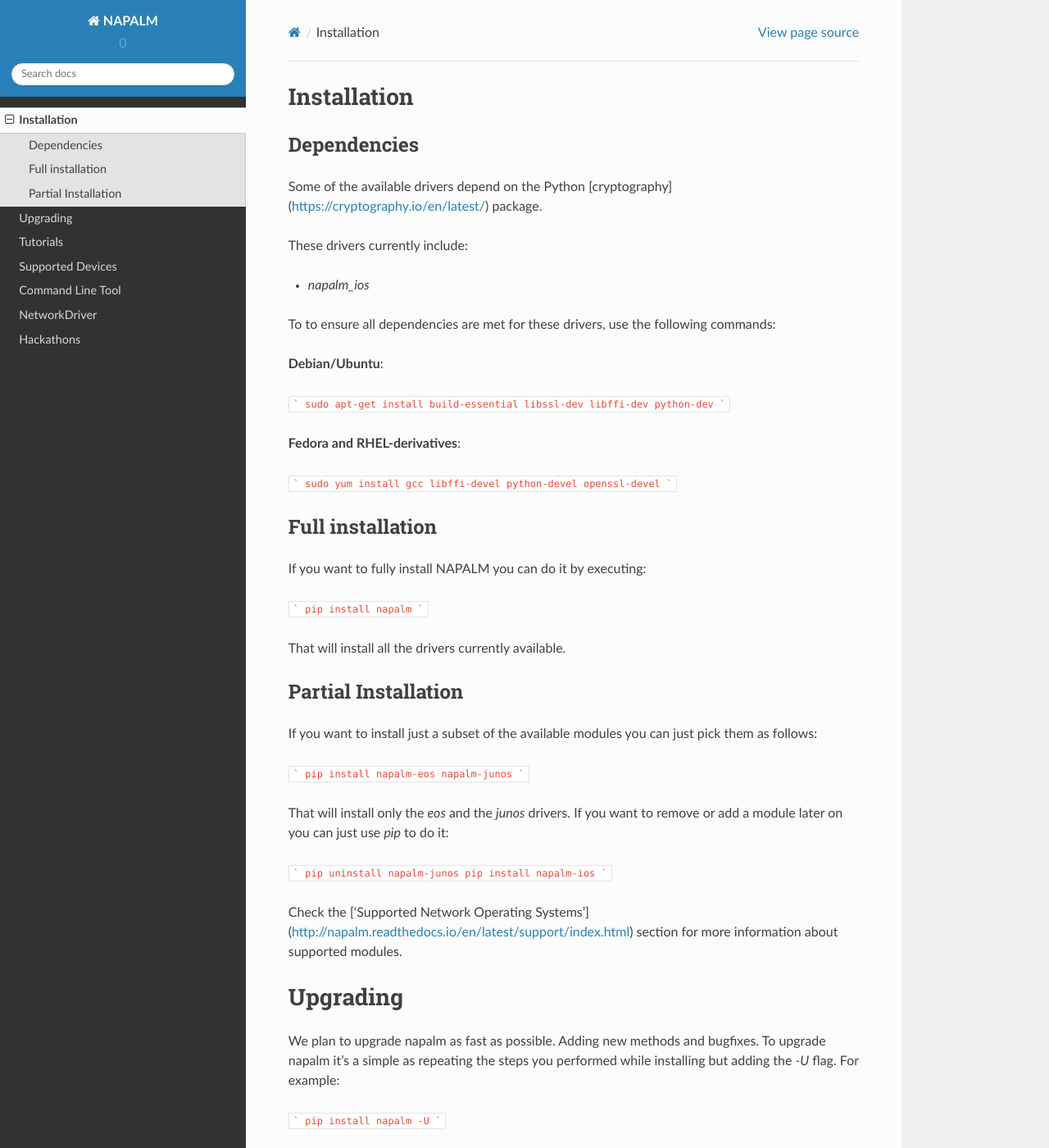
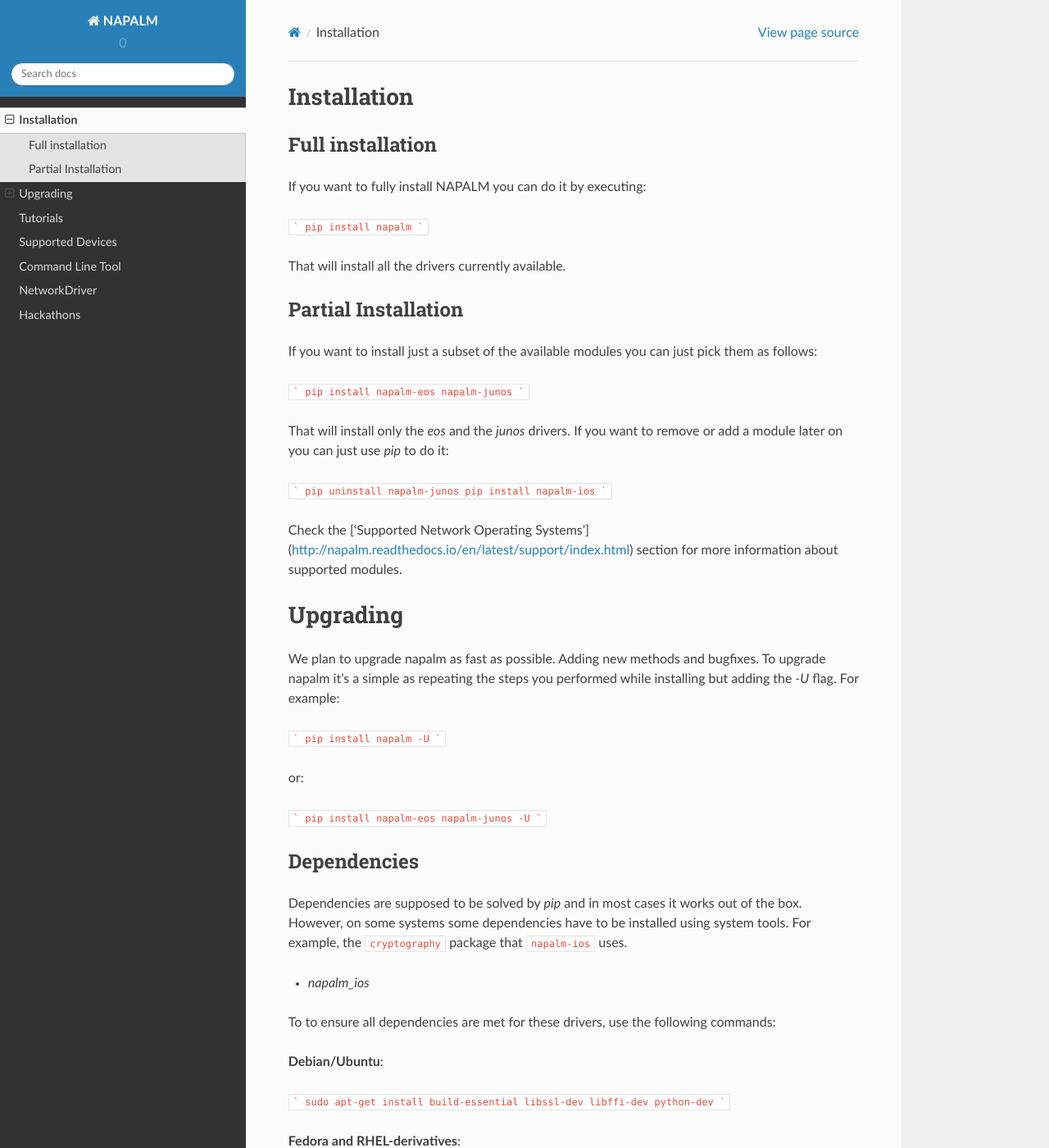
Before and after one commit to napalm-automation/napalm, a Sphinx documentation site: the page built from docs/installation.rst, in a window 1280 px wide and 1400 px high. Shown: the whole window at 82% size. Built offline with Sphinx 7.4.7 and the Read the Docs theme 2.0.0, drawn with Linux system fonts in a browser that asks for light colours; some of the changed text lies outside the part shown.

Commit message:
Update installation.rst

````diff
--- a/docs/installation.rst
+++ b/docs/installation.rst
@@ -1,28 +1,5 @@
 Installation
 ============
-
-Dependencies
-------------
-
-Some of the available drivers depend on the Python [cryptography](https://cryptography.io/en/latest/) package.
-
-These drivers currently include:
-
-* `napalm_ios`
-
-To to ensure all dependencies are met for these drivers, use the following commands:
-
-**Debian/Ubuntu**:
-
-```
-sudo apt-get install build-essential libssl-dev libffi-dev python-dev
-```
-
-**Fedora and RHEL-derivatives**:
-
-```
-sudo yum install gcc libffi-devel python-devel openssl-devel
-```
 
 
 Full installation
@@ -71,4 +48,23 @@
 pip install napalm-eos napalm-junos -U
 ```
 
-We will be posting news on our slack channel and on Twitter (more details soon).
+Dependencies
+------------
+
+Dependencies are supposed to be solved by `pip` and in most cases it works out of the box. However, on some systems some dependencies have to be installed using system tools. For example, the ``cryptography`` package that ``napalm-ios`` uses.
+
+* `napalm_ios`
+
+To to ensure all dependencies are met for these drivers, use the following commands:
+
+**Debian/Ubuntu**:
+
+```
+sudo apt-get install build-essential libssl-dev libffi-dev python-dev
+```
+
+**Fedora and RHEL-derivatives**:
+
+```
+sudo yum install gcc libffi-devel python-devel openssl-devel
+```
````
